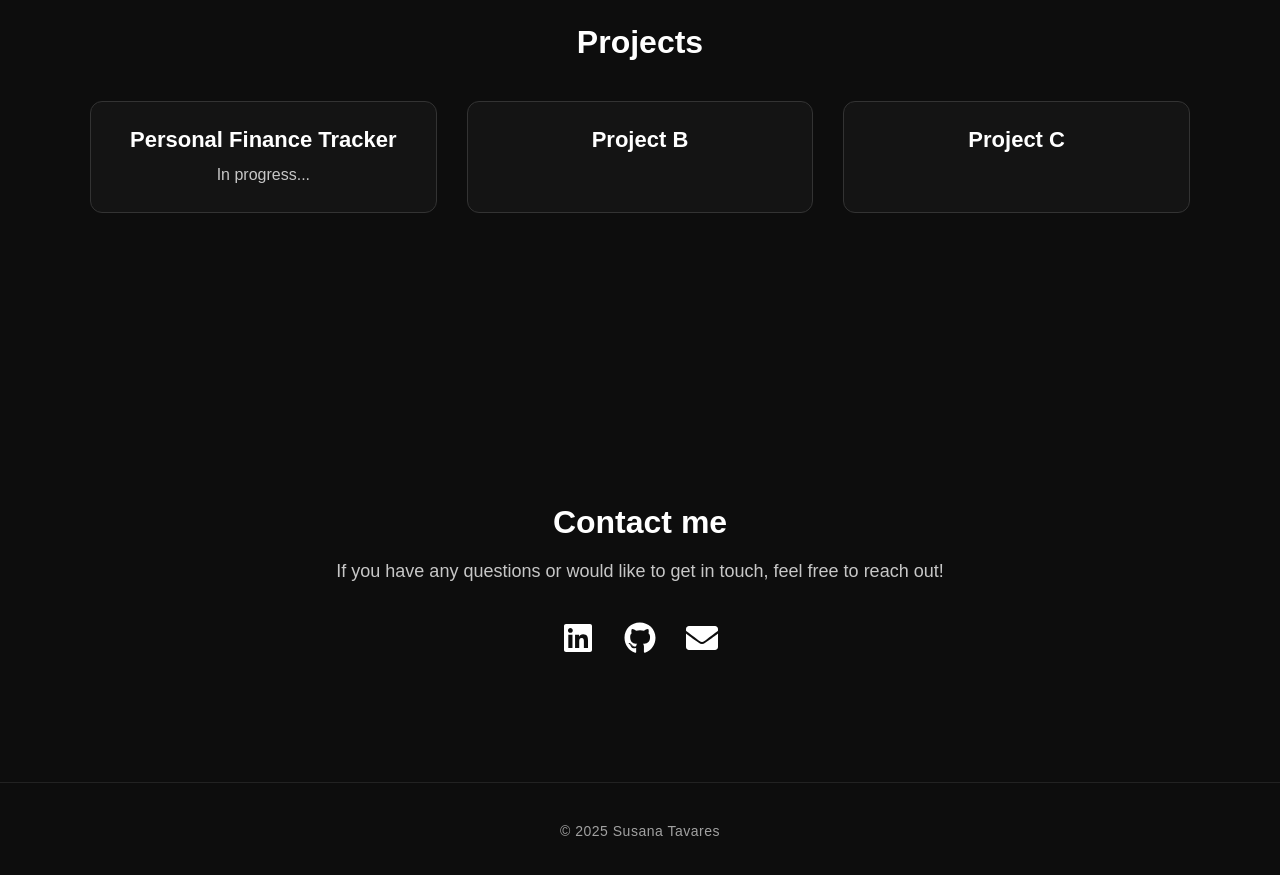
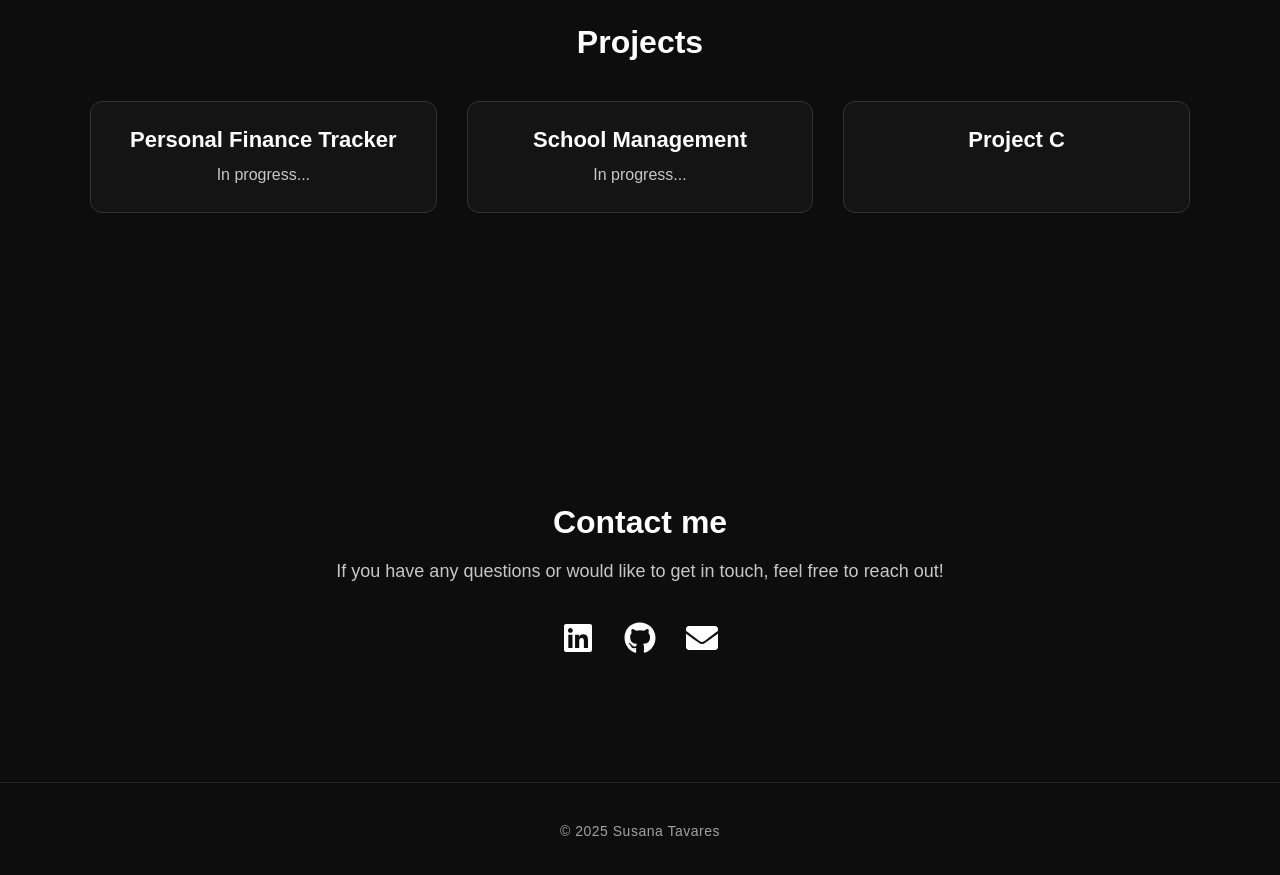
Before and after one commit to susanadtavares/Portfolio, a React (Vite) app: page / in a window 1280 px wide. Shown: the part 1440-2315 px from the top of the page. Built offline with nearby package versions, Linux system fonts and the light colour scheme.

Commit message:
School Management project card

```diff
--- a/src/components/Projects.jsx
+++ b/src/components/Projects.jsx
@@ -3,7 +3,7 @@ import { motion } from "framer-motion";
 
 const projects = [
   { title: "Personal Finance Tracker", desc: "In progress..." },
-  { title: "Project B", desc: "" },
+  { title: "School Management", desc: "In progress..." },
   { title: "Project C", desc: "" },
 ];
 
```
